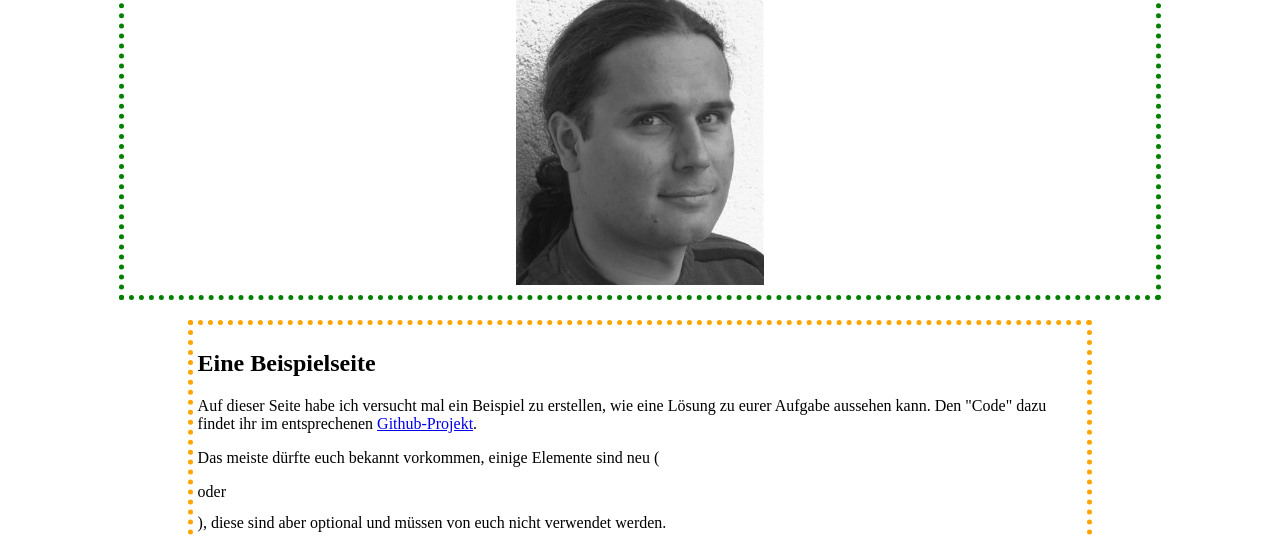
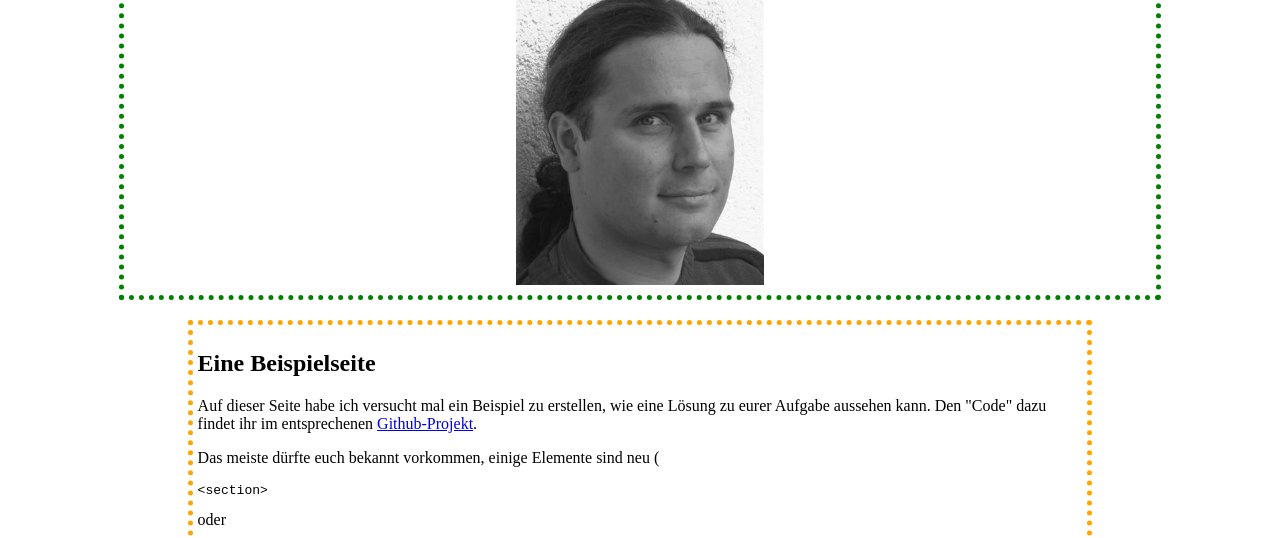
Before and after one commit to chripf/BORG_EGG, a plain HTML site: page index.html in a window 1280 px wide. Shown: the part 75-613 px from the top of the page. Drawn offline with Linux system fonts and the light colour scheme.

Commit message:
Update index.html

```diff
--- a/index.html
+++ b/index.html
@@ -19,7 +19,7 @@
           Den "Code" dazu findet ihr im entsprechenen <a href="https://github.com/chripf/BORG_EGG">Github-Projekt</a>.
         </p>
         <p>
-          Das meiste dürfte euch bekannt vorkommen, einige Elemente sind neu (<pre><section></pre> oder <pre><header></pre>),
+          Das meiste dürfte euch bekannt vorkommen, einige Elemente sind neu (<pre>&lt;section&gt;</pre> oder <pre>&lt;header&gt;</pre>),
           diese sind aber optional und müssen von euch nicht verwendet werden.
         </p>
       </section>
```
